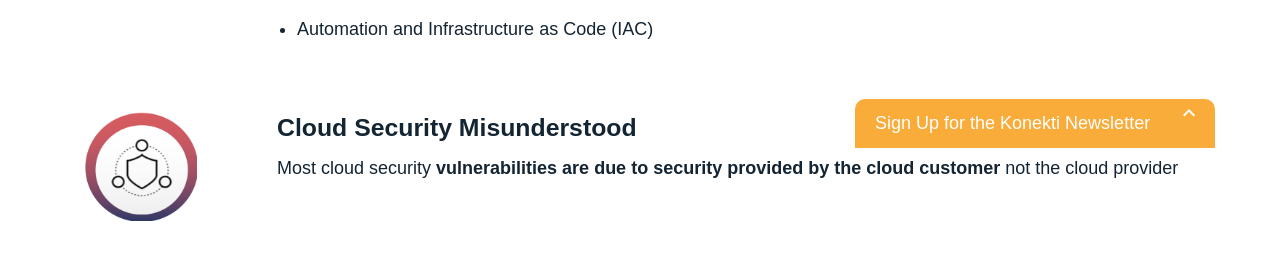
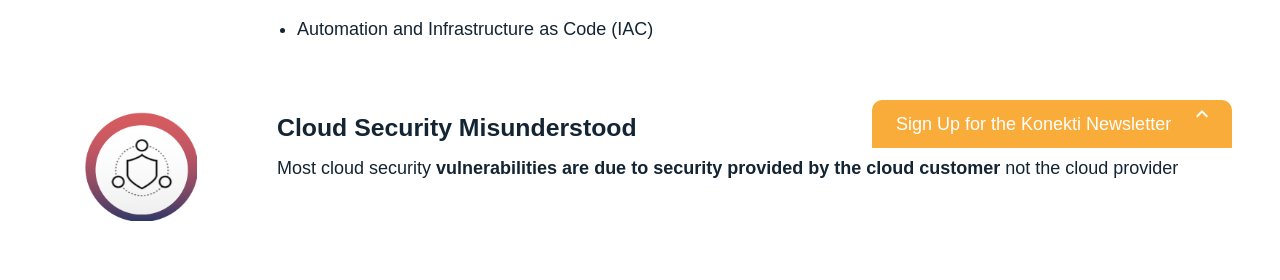
Before and after one commit to konekti/jeffbrl.github.io, a Jekyll site: the page built from _pages/index.md, in a window 1280 px wide. Shown: the part 752-1032 px from the top of the page. Built offline with Jekyll 4.4.1, drawn with Linux system fonts in a browser that asks for light colours; nearby versions of some CDN libraries.

Commit message:
edit styles

```diff
--- a/_sass/_components.scss
+++ b/_sass/_components.scss
@@ -375,27 +375,28 @@
     right: 0;
     width: 100%;
   }
-  &_grow {
-    animation: grow 1s forwards;
-    padding: 10px 20px;
-  }
-  // &_retard {
-  //   animation: retard 0s forwards;
-  //   padding: 0;
-  // }
   &_inner{
     position: relative;
   }
-  &_preview,&_body{
+  &_preview {
     position: absolute;
     bottom: 0;
-    right: 5px;
     overflow: hidden;
     transform-origin: 100% 50%;
+  }
+  &_inner, &_preview, &_body {
     width: 100%;
-    max-width: 360px;
+    right: 0;
+    margin: 0;
+    max-width: 100vw !important;
+    margin-left: auto;
+    @media screen and (min-width: 30rem) {
+      max-width: 360px !important;
+      right: 1.5rem;
+    }
   }
   &_preview {
+    z-index: 49;
     font-weight: 500;
     cursor: pointer;
     background: $gold;
@@ -403,41 +404,43 @@
     justify-content: space-between;
     color: #fff;
     border-radius: 10px 10px 0 0;
+    padding: 0.6rem 1.5rem;
   }
   &_body{
     background: $light;
     box-shadow: 0 0 60px rgba(0,0,0,0.3);
     border-radius: 10px 10px 0 0;
-    text-align: center;
     z-index: 50;
-    height: 0;
     opacity: 0;
+    transform: translateY(25rem);
+    transition: transform 0.3s $ease;
+    padding: 2rem 1.5rem 1.25rem;
+    position: relative;
+    p {
+      padding: 0.25rem 0;
+    }
+  }
+  &_grow {
+    opacity: 1;
+    transform: translateY(0);
   }
   &_close{
-    overflow: hidden;
-    position: absolute;
-    right: 15px;
-    bottom: 15px;
-    background: transparent;
-    display: flex;
-    flex-direction: column;
-    justify-content: center;
-    align-items: center;
-    min-width: 90px;
-    color: #444;
-    font-size: 1rem;
-    text-transform: uppercase;
+    height: 2.5rem;
+    width: 2.5rem;
     cursor: pointer;
-    border-radius: 5px;
-    box-shadow: 0 0 30px transparent;
-    padding: 6px 10px;
-    z-index: 51;
-    transition: all 0.3s;
-    &:hover{
-      box-shadow: 0 0 30px rgba(0,0,0,0.17);
-    }
+    border-radius: 50%;
+    box-shadow: 0 0.25rem 1rem rgba($dark, 0.15);
+    background-color: $gold;
+    background-repeat: no-repeat;
+    background-size: 1rem;
+    background-position: 50% 50%;
+    background-image: url(/assets/icons/icon-close.svg);
+    margin-left: auto;
   }
   &_inner {
     position: relative;
   }
+  &_btn, &_form {
+    margin: 0 !important;
+  }
 }
--- a/_sass/_nav.scss
+++ b/_sass/_nav.scss
@@ -3,6 +3,7 @@
   font-size: 1.05rem;
   background-color: $dark;
   position: absolute;
+  z-index: 99;
 }
 .nav{
   align-items: center;
```
